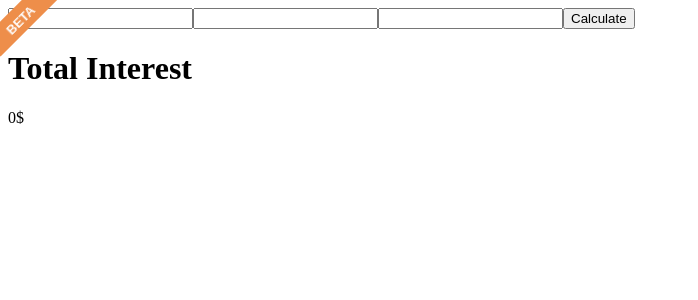
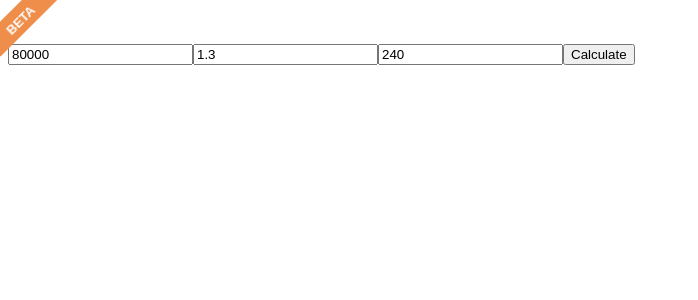
Before and after one commit to Xuaps/hipo, a React app in the folder app/: page / in a window 1280 px wide. Shown: the top 300 px of the page, without its empty margins (0-698 px from the left). Built offline with nearby package versions, Linux system fonts and the light colour scheme.

Commit message:
Calculate total payed interest

```diff
--- a/app/src/components/App.tsx
+++ b/app/src/components/App.tsx
@@ -1,16 +1,50 @@
-import React from 'react';
+import React, { useState } from 'react';
+import {
+  calculateTotalInterest,
+  loadAmortizationTable,
+  Payment,
+} from '../model/amortization';
 
 const App = () => {
+  const [data, setData] = useState({ amount: 80000, rate: 1.3, months: 240 });
+  const [amortizationTable, setAmortizationTable] = useState<Payment[]>([]);
+
+  const onCalculate = async () => {
+    const { amount, rate, months } = data;
+    const amortizationTable = loadAmortizationTable(amount, rate, months);
+    setAmortizationTable(amortizationTable);
+  };
+
   return (
     <div>
-      <input type="text" name="amount" />
-      <input type="text" name="rate" />
-      <input type="text" name="months" />
-      <button> Calculate </button>
-      <div data-testid="total-interest">
-        <h1>Total Interest</h1>
-        <p>0$</p>
-      </div>
+      <br />
+      <br />
+      <input
+        type="number"
+        name="amount"
+        value={data.amount}
+        onChange={(e) => setData({ ...data, amount: parseInt(e.target.value) })}
+      />
+      <input
+        step="any"
+        type="number"
+        name="rate"
+        value={data.rate}
+        onChange={(e) => setData({ ...data, rate: parseFloat(e.target.value) })}
+      />
+      <input
+        type="number"
+        name="months"
+        value={data.months}
+        onChange={(e) => setData({ ...data, months: parseInt(e.target.value) })}
+      />
+      <button onClick={onCalculate}> Calculate </button>
+      {amortizationTable.length > 0 && (
+        <div data-testid="total-interest">
+          <h1>Total Interest</h1>
+          <p>{calculateTotalInterest(amortizationTable)}</p>
+        </div>
+      )}
     </div>
   );
 };
--- a/app/src/index.tsx
+++ b/app/src/index.tsx
@@ -1,4 +1,5 @@
 import React, { Suspense } from 'react';
+import 'regenerator-runtime';
 import mixpanel from 'mixpanel-browser';
 import ReactDOM from 'react-dom';
 import App from './components/App';
--- /dev/null
+++ b/app/src/model/amortization.ts
@@ -0,0 +1,56 @@
+export type Payment = {
+  month: number;
+  rate: number;
+  payment: number;
+  interest: number;
+  principal: number;
+  balance: number;
+};
+
+export const loadAmortizationTable = (
+  amount: number,
+  rate: number,
+  months: number,
+): Payment[] => {
+  const totalMonths = new Array(months).fill(0).map((_, i) => i);
+  const rateByMonth = rate / 12;
+
+  return totalMonths.reduce((acc: Payment[], curr: number) => {
+    const previousBalance = acc[curr - 1]?.balance || amount;
+    const monthsLeft = months - curr;
+    const applicableRate = 1 - Math.pow(1 + rateByMonth / 100, -monthsLeft);
+    const principal = previousBalance / (applicableRate / (rateByMonth / 100));
+    const interest = previousBalance * (rateByMonth / 100);
+    const payment = principal - interest;
+    const balance = previousBalance - payment;
+
+    return [
+      ...acc,
+      buildPayment(curr, rate, payment, interest, principal, balance),
+    ];
+  }, []);
+};
+
+const buildPayment = (
+  month: number,
+  rate: number,
+  payment: number,
+  interest: number,
+  principal: number,
+  balance: number,
+): Payment => ({
+  month,
+  rate,
+  payment,
+  interest,
+  principal,
+  balance,
+});
+
+export const calculateTotalInterest = (
+  amortizationTable: Payment[],
+): number => {
+  return amortizationTable.reduce((acc: number, curr: Payment) => {
+    return acc + curr.interest;
+  }, 0);
+};
```
Also changed, not shown: 2 other files (tests, documents, lock files or other folders).
